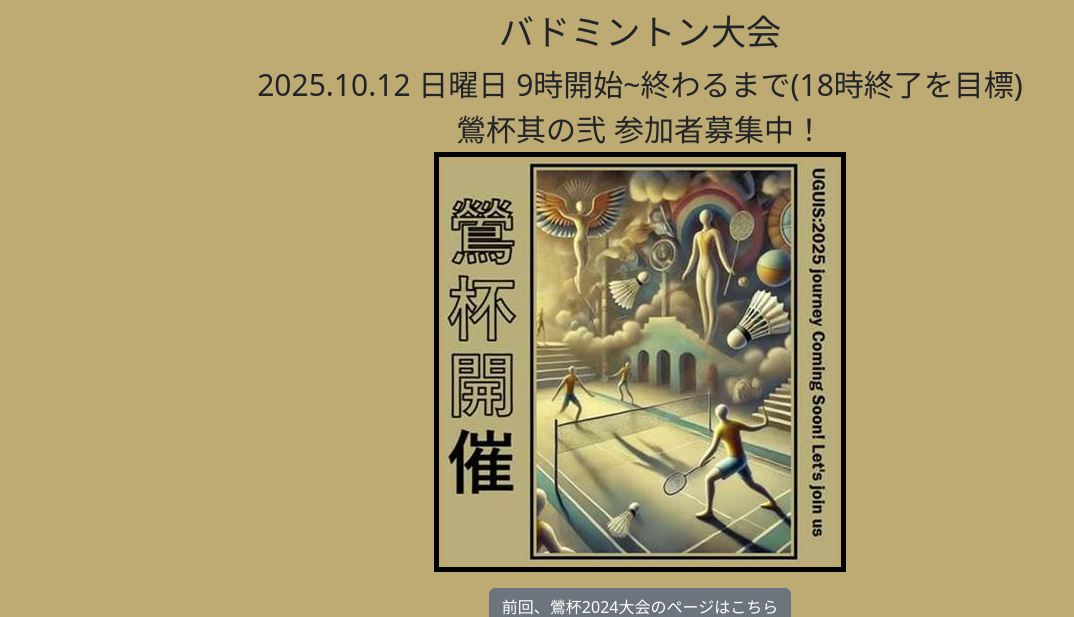
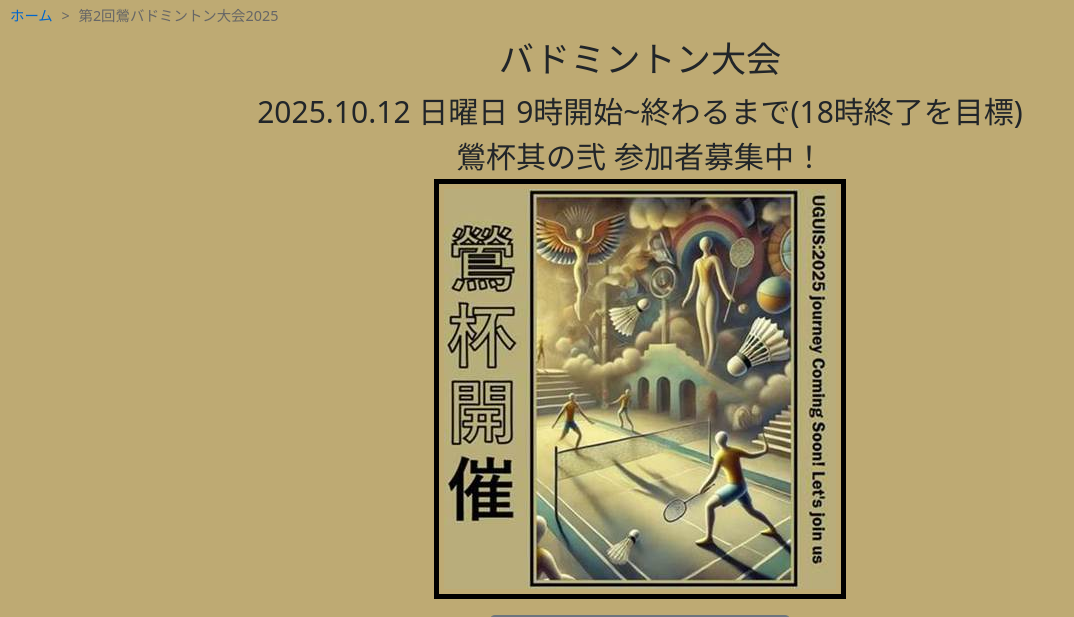
Before and after one commit to UGUIS8020/uguis-bad, a Flask app: page /tournament/uguis2025_tournament in a window 1280 px wide. Shown: the part 56-673 px from the top of the page, without its empty margins (0-1074 px from the left). Run offline with Flask 3, Linux system fonts and the light colour scheme; some libraries are stand-ins or nearby versions.

Commit message:
新越谷02

```diff
--- a/templates/tournament/uguis2025_tournament.html
+++ b/templates/tournament/uguis2025_tournament.html
@@ -33,43 +33,25 @@
   <meta name="twitter:image" content="https://uguis-bad.shibuya8020.com/static/images/2025/tournament2025_03.jpg">
   <meta name="twitter:image:alt" content="第2回鶯バドミントン大会2025のイメージ画像">
 
-  {# 構造化データ（JSON-LD）- Googleの検索結果向上 #}
+  {# パンくずリスト用構造化データ #}
   <script type="application/ld+json">
   {
     "@context": "https://schema.org",
-    "@type": "SportsEvent",
-    "name": "第2回鶯バドミントン大会2025『鶯杯其の弐』",
-    "alternateName": "鶯杯其の弐",
-    "description": "年齢・性別・レベル不問のバドミントン大会。リーグ戦後に上位・下位トーナメント戦を実施します。初心者から上級者まで楽しめる大会です。",
-    "startDate": "2025-10-12T09:00:00+09:00",
-    "endDate": "2025-10-12T17:00:00+09:00",
-    "eventStatus": "https://schema.org/EventScheduled",
-    "eventAttendanceMode": "https://schema.org/OfflineEventAttendanceMode",
-    "location": {
-      "@type": "Place",
-      "name": "越谷市立西体育館",
-      "address": {
-        "@type": "PostalAddress",
-        "addressLocality": "越谷市",
-        "addressRegion": "埼玉県",
-        "addressCountry": "JP"
+    "@type": "BreadcrumbList",
+    "itemListElement": [
+      {
+        "@type": "ListItem",
+        "position": 1,
+        "name": "ホーム",
+        "item": "https://uguis-bad.shibuya8020.com/"
+      },
+      {
+        "@type": "ListItem",
+        "position": 2,
+        "name": "第2回鶯バドミントン大会2025",
+        "item": "https://uguis-bad.shibuya8020.com/tournament/uguis2025_tournament"
       }
-    },
-    "organizer": {
-      "@type": "Organization",
-      "name": "鶯バドミントンサークル",
-      "url": "https://uguis-bad.shibuya8020.com"
-    },
-    "offers": {
-      "@type": "Offer",
-      "price": "1800",
-      "priceCurrency": "JPY",
-      "availability": "https://schema.org/InStock",
-      "validFrom": "2025-01-01T00:00:00+09:00"
-    },
-    "sport": "バドミントン",
-    "url": "https://uguis-bad.shibuya8020.com/tournament/uguis2025_tournament",
-    "image": "https://uguis-bad.shibuya8020.com/static/images/2025/tournament2025_03.jpg"
+    ]
   }
   </script>
 
@@ -93,7 +75,7 @@
   "endDate": "2025-10-12T18:00:00+09:00",
   "eventStatus": "https://schema.org/EventScheduled",
   "eventAttendanceMode": "https://schema.org/OfflineEventAttendanceMode",
-  "image": ["https://uguis8020.com/static/images/2025/tournament2025_03.jpg"],
+  "image": ["https://uguis-bad.shibuya8020.com/static/images/2025/tournament2025_03.jpg"],
   "location": {
     "@type": "Place",
     "name": "越谷市立西体育館",
@@ -111,7 +93,7 @@
     "@type": "Offer",
     "price": "1800",
     "priceCurrency": "JPY",
-    "url": "https://uguis-bad.shibuya8020.com/tournament/uguis2025_tournament.html",
+    "url": "https://uguis-bad.shibuya8020.com/tournament/uguis2025_tournament",
     "availability": "https://schema.org/InStock"
   },
   "organizer": {
@@ -290,11 +298,16 @@ img{
 }
 </style>
 
+<!-- シンプルなパンくずリスト（左上配置） -->
+<div style="text-align: left; margin: 5px 10px; font-size: 0.9rem; color: #333;">
+    <a href="{{ url_for('index') }}" style="color: #0066cc; text-decoration: none;">ホーム</a>
+    <span style="margin: 0 5px; color: #666;"> > </span>
+    <span style="color: #666;">第2回鶯バドミントン大会2025</span>
+</div>
+
 <h1>バドミントン大会</h1>
 <div class="boxtop">2025.10.12 日曜日 9時開始~終わるまで(18時終了を目標)</div>
 <div class="boxtop">鶯杯其の弐 参加者募集中！</div>
-
-
 
 <div class="container02">
     <img src="{{ url_for('static', filename='images/2025/tournament2025_03.jpg') }}"
```
Also changed, not shown: other parts of templates/tournament/uguis2025_tournament.html (+43 -28 lines). Lines whose indentation alone changed are shown as unchanged.
